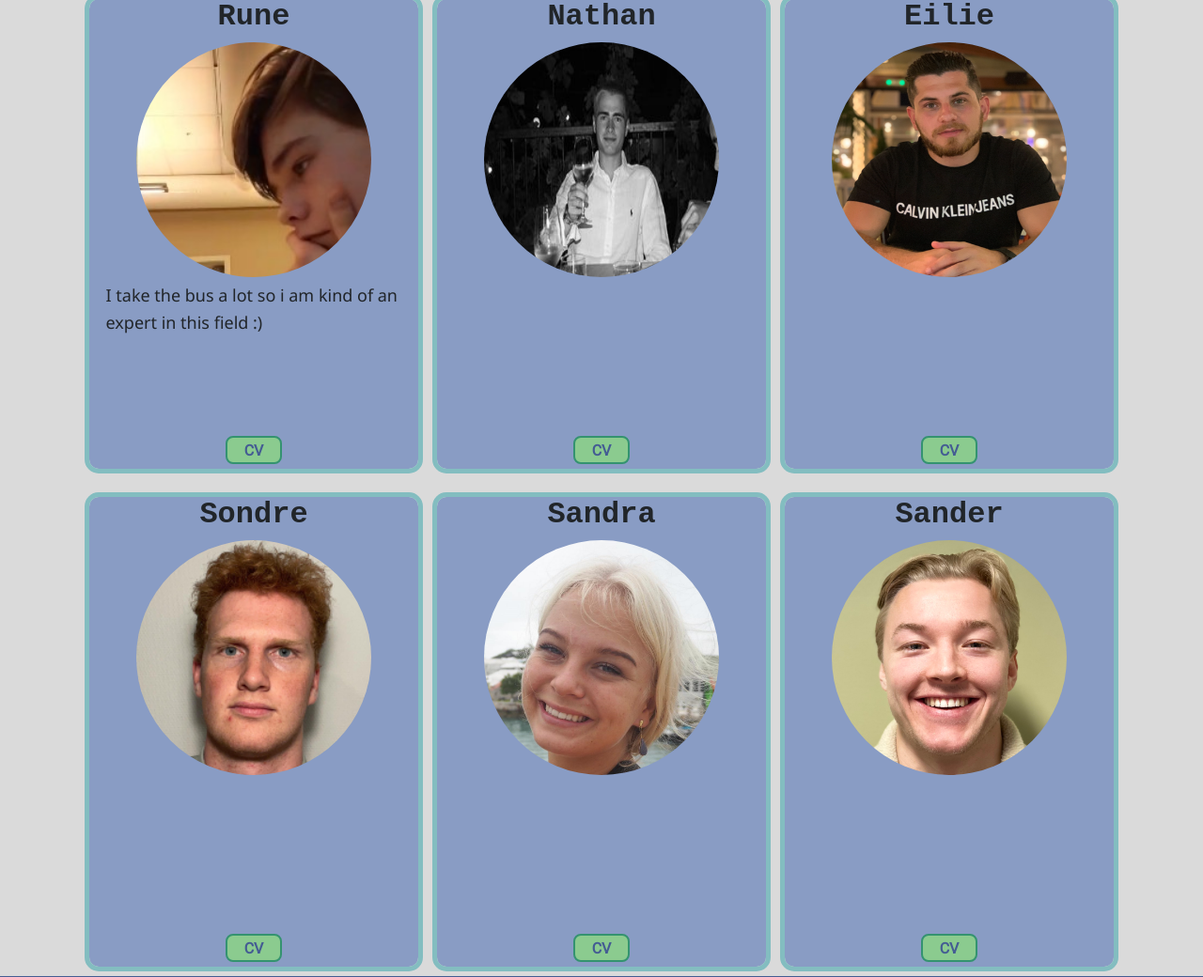
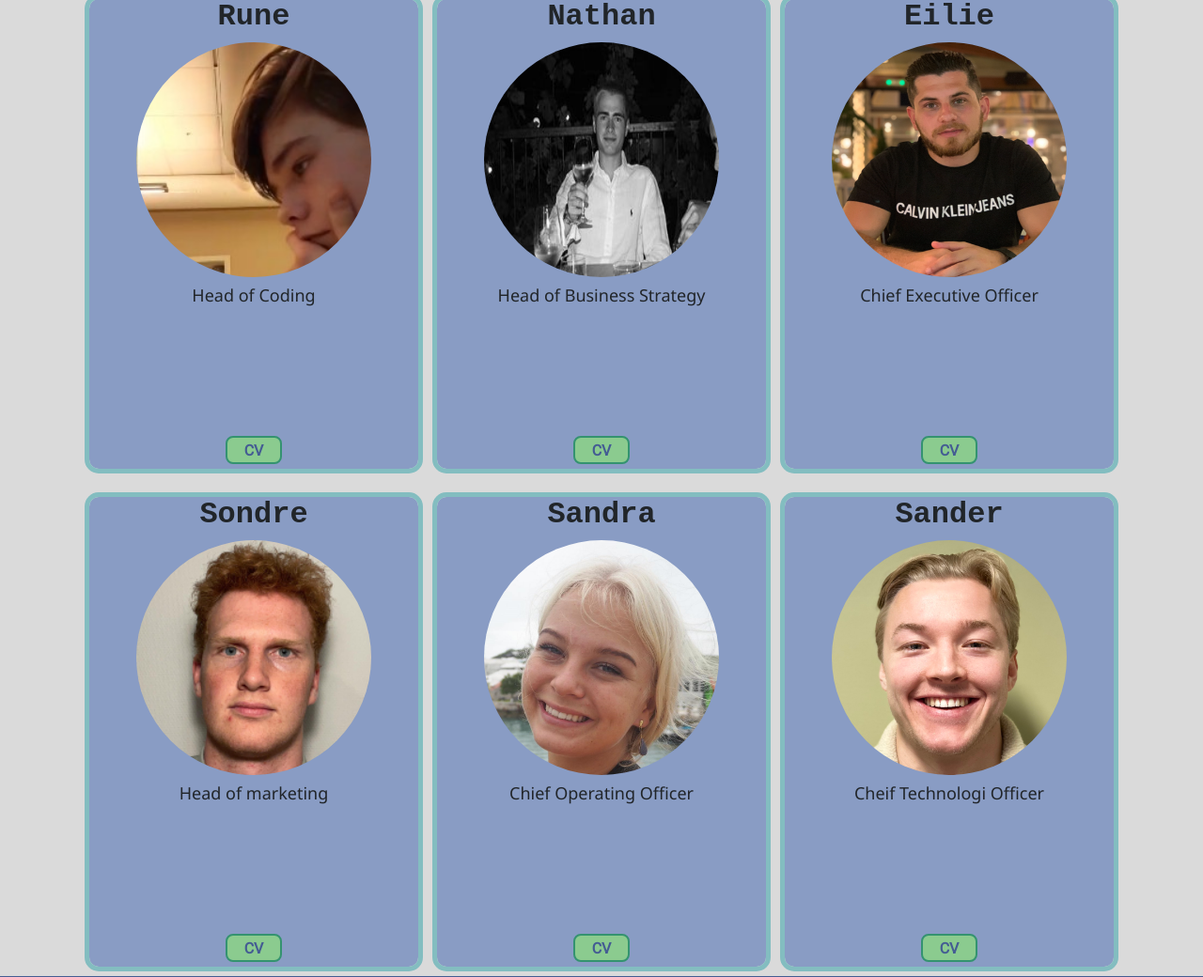
Before and after one commit to sandrathereseb/carbon_app_2023, a Flask app: page / in a window 1280 px wide. Shown: the part 896-1936 px from the top of the page at 94% size. Run offline with Flask 2, Linux system fonts and the light colour scheme; some libraries are stand-ins or nearby versions.

Commit message:
Update home.html

```diff
--- a/capp/templates/home.html
+++ b/capp/templates/home.html
@@ -44,7 +44,7 @@
      <h2 class="NameTItle">Rune</h2>
      <img class="pfp" src="static/devs/cookie.jpg" alt="Picture of Rune">
      <p class="Ptext">
-       I take the bus a lot so i am kind of an expert in this field :)
+       Head of Coding
      </p>
      <input class="CVBtn" type="button" value="CV">
    </div>
@@ -53,6 +53,7 @@
      <h2 class="NameTItle">Nathan</h2>
      <img class="pfp" src="static/devs/nathan.jpg" alt="Picture of Nathan">
      <p class="Ptext">
+      Head of Business Strategy
      </p>
      <input class="CVBtn" type="button" value="CV">
    </div>
@@ -61,6 +62,7 @@
      <h2 class="NameTItle">Eilie</h2>
      <img class="pfp" src="static/devs/Eilie.png" alt="Picture of Eilie">
      <p class="Ptext">
+      Chief Executive Officer
      </p>
      <input class="CVBtn" type="button" value="CV">
    </div>
@@ -69,6 +71,7 @@
      <h2 class="NameTItle">Sondre</h2>
      <img class="pfp" src="static/devs/aa02.jpg" alt="Picture of Sondre">
      <p class="Ptext">
+      Head of marketing
      </p>
      <input type="button" class="CVBtn" value="CV">
    </div>
@@ -78,6 +81,7 @@
      <div id="res"></div>
      <img class="pfp" src="static/devs/sandra.jpg" alt="Picture of Sandra">
      <p class="Ptext">
+      Chief Operating Officer
      </p>
      <input class="CVBtn" type="button" value="CV">
    </div>
@@ -86,6 +90,7 @@
      <h2 class="NameTItle">Sander</h2>
      <img class="pfp" src="static/devs/IMG_0468.jpg" alt="Picture of Sander">
      <p class="Ptext">
+      Cheif Technologi Officer
      </p>
      <input class="CVBtn" type="button" value="CV">
    </div>
```
